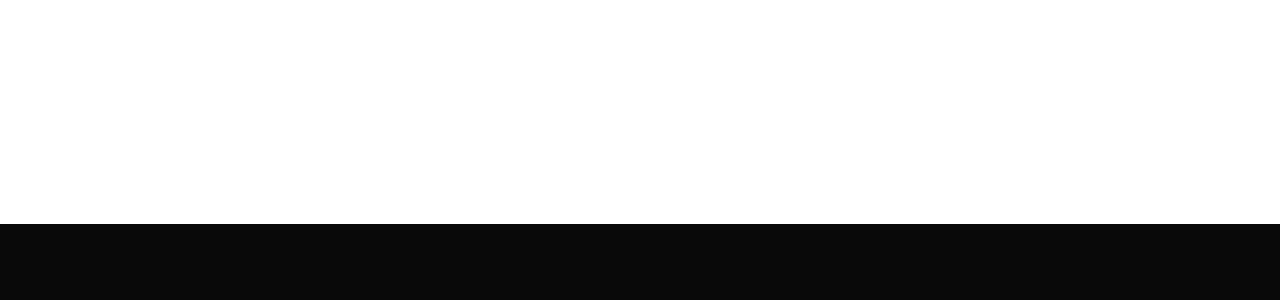
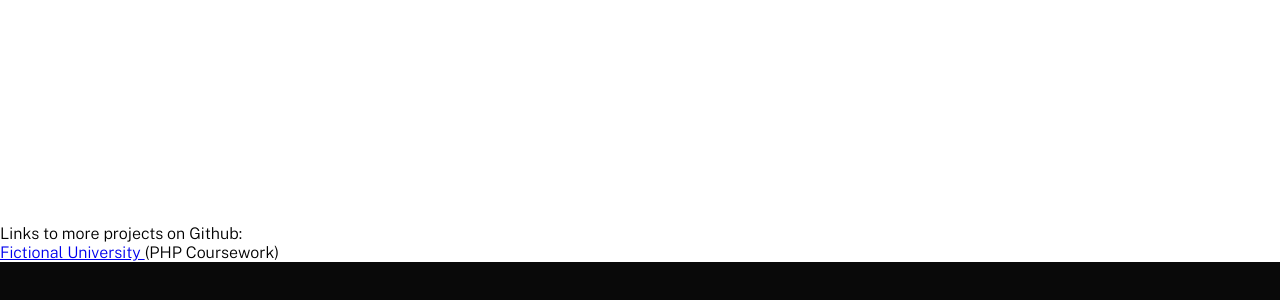
Before and after one commit to hamzarefaie/hamzarefaie.github.io, a plain HTML site: page index.html in a window 1280 px wide. Shown: the part 4300-4600 px from the top of the page. Drawn offline with nearby package versions, Linux system fonts and the light colour scheme.

Commit message:
Update index.html

```diff
--- a/index.html
+++ b/index.html
@@ -161,6 +161,13 @@
 
 <div class="spaceBetween"></div>
 
+<div class="otherLinks">
+    <div class="otherlinksHeader">Links to more projects on Github:</div>
+    <ul>
+        <li><a href="https://github.com/hamzarefaie/Fictional-University-Theme">Fictional University  </a> (PHP Coursework)</li>
+    </ul>
+</div>
+
 <!-- <div class="otherProjects">
     <div class="otherHeader">Other Projects</div>
 
```
